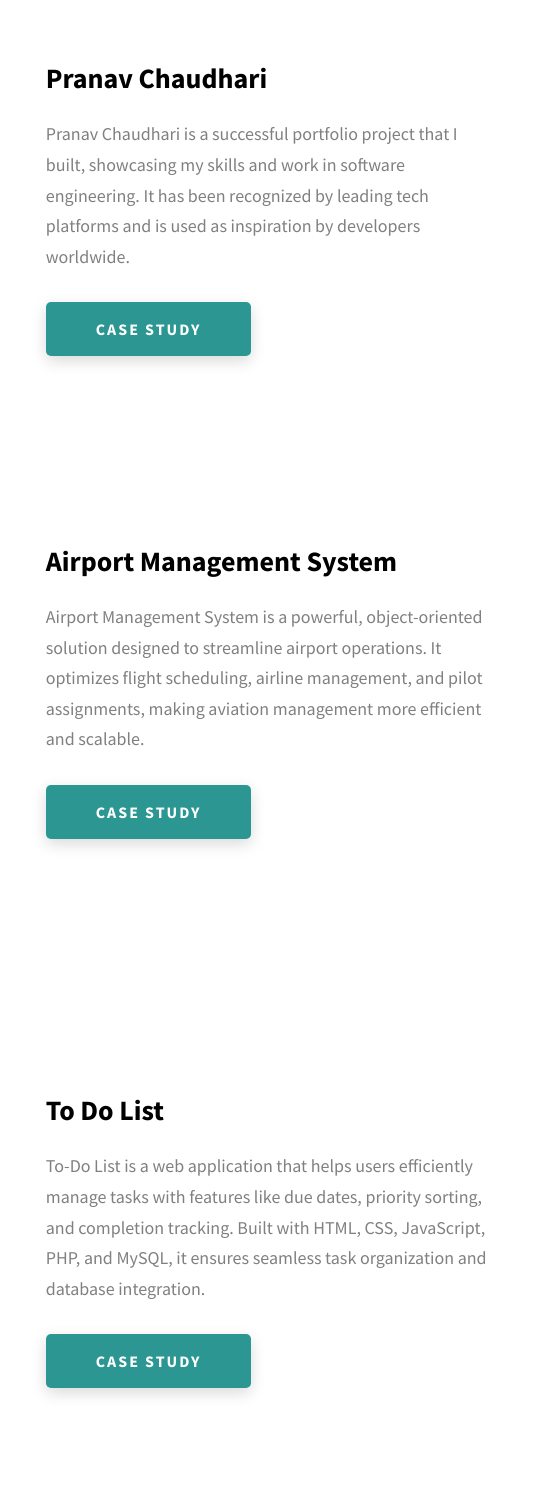
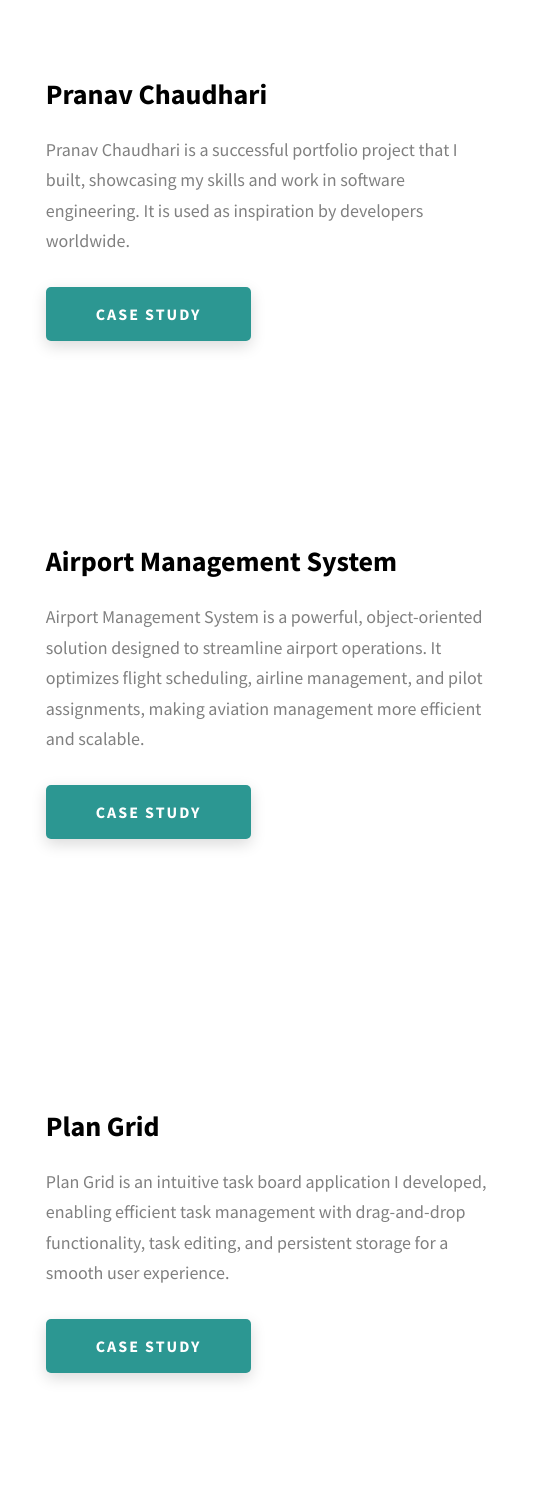
Before and after one commit to classicpc/Pranav_Chaudhari, a website: page index.html in a window 1280 px wide. Shown: the part 2240-3733 px from the top of the page, 732-1280 px from the left. Drawn offline with Linux system fonts and the light colour scheme.

Commit message:
added plan grid

```diff
--- a/index.html
+++ b/index.html
@@ -221,7 +221,7 @@
             <div class="projects__row-content">
               <h3 class="projects__row-content-title">Pranav Chaudhari</h3>
               <p class="projects__row-content-desc">
-               Pranav Chaudhari is a successful portfolio project that I built, showcasing my skills and work in software engineering. It has been recognized by leading tech platforms and is used as inspiration by developers worldwide.
+               Pranav Chaudhari is a successful portfolio project that I built, showcasing my skills and work in software engineering. It is used as inspiration by developers worldwide.
               </p>
               <a
                 href="./project-1.html"
@@ -256,16 +256,16 @@
           <div class="projects__row">
             <div class="projects__row-img-cont">
               <img
-                src="./assets/png/project_3.png"
+                src="/assets/png/project_3.png"
                 alt="Software Screenshot"
                 class="projects__row-img"
                 loading="lazy"
               />
             </div>
             <div class="projects__row-content">
-              <h3 class="projects__row-content-title">To Do List</h3>
+              <h3 class="projects__row-content-title">Plan Grid</h3>
               <p class="projects__row-content-desc">
-              To-Do List is a web application that helps users efficiently manage tasks with features like due dates, priority sorting, and completion tracking. Built with HTML, CSS, JavaScript, PHP, and MySQL, it ensures seamless task organization and database integration.
+              Plan Grid is an intuitive task board application I developed, enabling efficient task management with drag-and-drop functionality, task editing, and persistent storage for a smooth user experience.
               </p>
               <a
                 href="./project-3.html"
@@ -275,6 +275,7 @@
               >
             </div>
           </div>
+
         </div>
       </div>
     </section>
```
Also changed, not shown: 1 other file.
